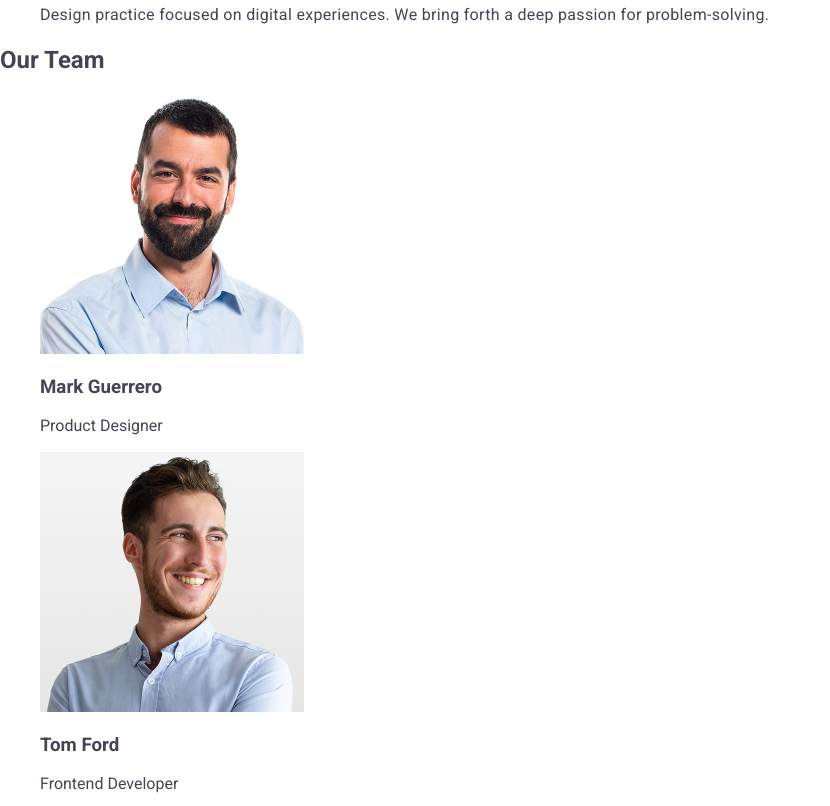
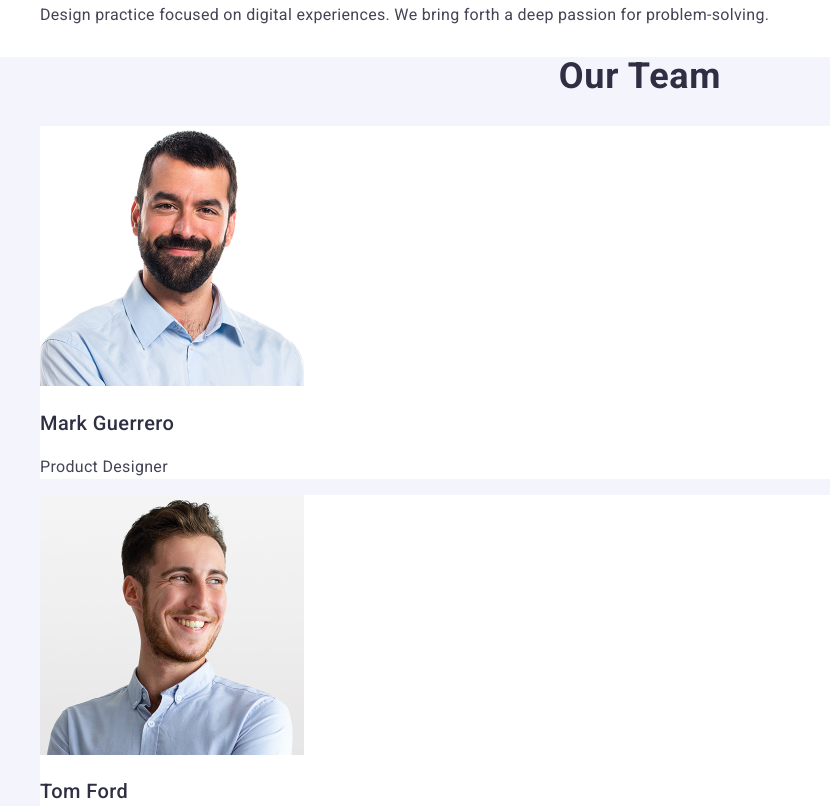
Before and after one commit to big-badaboom/goit-markup-hw-02, a plain HTML site: page index.html in a window 1280 px wide. Shown: the part 697-1503 px from the top of the page, without its empty margins (0-830 px from the left). Drawn offline with nearby package versions, Linux system fonts and the light colour scheme.

Commit message:
changed section 3

```diff
--- a/css/styles.css
+++ b/css/styles.css
@@ -100,6 +100,37 @@ ul {
   color: #434455;
 }
 
+.team {
+  background-color: #F4F4FD;
+}
+
+.team__title {
+  font-size: 36px;
+  line-height: 1.11;
+  text-align: center;
+  letter-spacing: 0.02em;
+  text-transform: capitalize;
+  color: #2e2f42;
+}
+
+.team__item {
+  background-color: #FFFFFF;
+}
+
+.team__name {
+  font-weight: 500;
+  font-size: 20px;
+  line-height: 1.2;
+  letter-spacing: 0.02em;
+  color: #2e2f42;
+}
+
+.team__role {
+  font-size: 16px;
+  line-height: 1.5;
+  letter-spacing: 0.02em;
+}
+
 .footer {
   background-color: #2e2f42;
 }
--- a/index.html
+++ b/index.html
@@ -84,48 +84,48 @@
         </ul>
       </section>
 
-      <section>
-        <h2>Our Team</h2>
+      <section class="team">
+        <h2 class="team__title">Our Team</h2>
         <ul>
-          <li>
+          <li class="team__item">
             <img
               src="./images/img-3.jpg"
               alt="Mark Guerrero photo"
               width="264"
               height="260"
             />
-            <h3>Mark Guerrero</h3>
-            <p>Product Designer</p>
+            <h3 class="team__name">Mark Guerrero</h3>
+            <p class="team__role">Product Designer</p>
           </li>
-          <li>
+          <li class="team__item">
             <img
               src="./images/img-2.jpg"
               alt="Tom Ford photo"
               width="264"
               height="260"
             />
-            <h3>Tom Ford</h3>
-            <p>Frontend Developer</p>
+            <h3 class="team__name">Tom Ford</h3>
+            <p class="team__role">Frontend Developer</p>
           </li>
-          <li>
+          <li class="team__item">
             <img
               src="./images/img-1.jpg"
               alt="Camila Garcia photo"
               width="264"
               height="260"
             />
-            <h3>Camila Garcia</h3>
-            <p>Marketing</p>
+            <h3 class="team__name">Camila Garcia</h3>
+            <p class="team__role">Marketing</p>
           </li>
-          <li>
+          <li class="team__item">
             <img
               src="./images/img.jpg"
               alt="Daniel Wilson photo"
               width="264"
               height="260"
             />
-            <h3>Daniel Wilson</h3>
-            <p>UI Designer</p>
+            <h3 class="team__name">Daniel Wilson</h3>
+            <p class="team__role">UI Designer</p>
           </li>
         </ul>
       </section>
```
